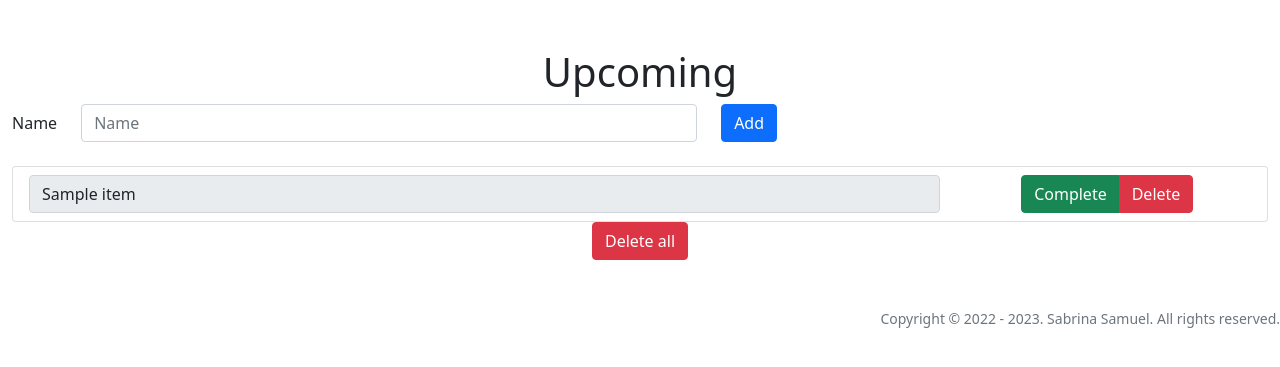
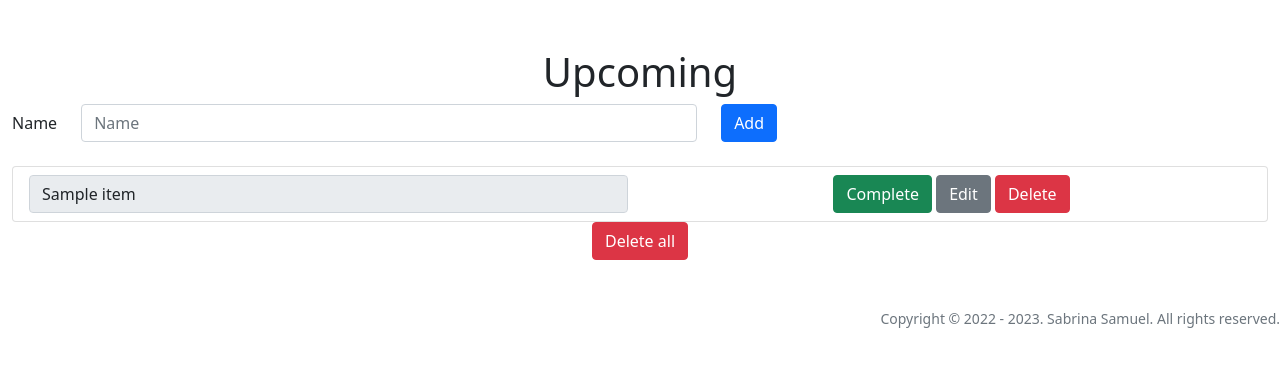
Before and after one commit to ssrome/cs50-final-project, a Flask app: template templates/index.html in a window 1280 px wide. Shown: the top 367 px of the page. Run offline with Flask 2, Linux system fonts and the light colour scheme; the template is opened without the code that fills it: most values are stand-ins (such as "Sample title", 1, 10 or a date in 2020); some libraries are stand-ins or nearby versions.

Commit message:
Show edit button on site

```diff
--- a/templates/index.html
+++ b/templates/index.html
@@ -41,32 +41,35 @@
           <form method="POST">
               <div class="row">
                   {% if item.is_complete == True %}
-                <div class="col-9">
+                <div class="col-9 col-sm-6">
                     <input class="form-control-plaintext text-decoration-line-through" type="text" value="{{ item.name }}" aria-label="readonly input" readonly>
                 </div>
-                <div class="col-3">
-                    <div class="btn-group" role="group" aria-label="Basic mixed styles example">
+                <div class="col-3 col-sm-6">
                         <Button type="submit" name="incomplete-event" value="{{ loop.index0 }}" class="btn btn-outline-success" >
-                        Incomplete
+                            Incomplete
+                        </Button>
+                        <Button type="submit" name=edit-event" value="{{ loop.index0 }}" class="btn btn-secondary">
+                            Edit
                         </Button>
                         <Button type="submit" name="delete-event" value="{{ loop.index0 }}" class="btn btn-danger" >
-                        Delete
+                            Delete
                         </Button>
-                    </div>
                 </div>
                   {% else %}
-                      <div class="col-9">
+                      <div class="col-9 col-sm-6">
                           <input class="form-control" type="text" value="{{ item.name }}" aria-label="readonly input" readonly>
                       </div>
-                      <div class="col-3">
-                        <div class="btn-group" role="group" aria-label="Basic mixed styles example">
+                      <div class="col-3 col-sm-6">
+
                             <Button type="submit" name="complete-event" value="{{ loop.index0 }}" class="btn btn-success" >
-                            Complete
+                                Complete
+                            </Button>
+                            <Button type="submit" name=edit-event" value="{{ loop.index0 }}" class="btn btn-secondary">
+                                Edit
                             </Button>
                             <Button type="submit" name="delete-event" value="{{ loop.index0 }}" class="btn btn-danger" >
-                            Delete
+                                Delete
                             </Button>
-                        </div>
                       </div>
 
                   {%  endif %}
```
Also changed, not shown: tests/test_app.py (+5 -0 lines).
